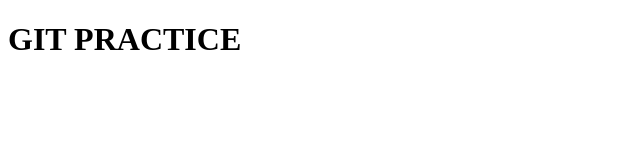
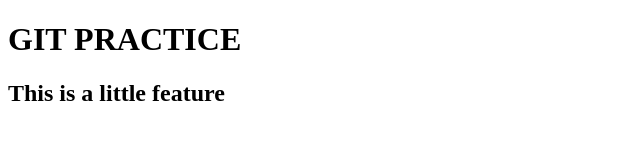
Before and after one commit to isaacgalvan10/practice, a plain HTML site: page index.html in a window 1280 px wide. Shown: the whole page, without its empty margins (0-640 px from the left). Drawn offline with Linux system fonts and the light colour scheme.

Commit message:
adding a 2nd title

```diff
--- a/index.html
+++ b/index.html
@@ -7,6 +7,7 @@
 </head>
 <body>
     <h1>GIT PRACTICE</h1>
+    <h2>This is a little feature</h2>
     <script type="module" src="./script.js"></script>
 </body>
 </html>
```
